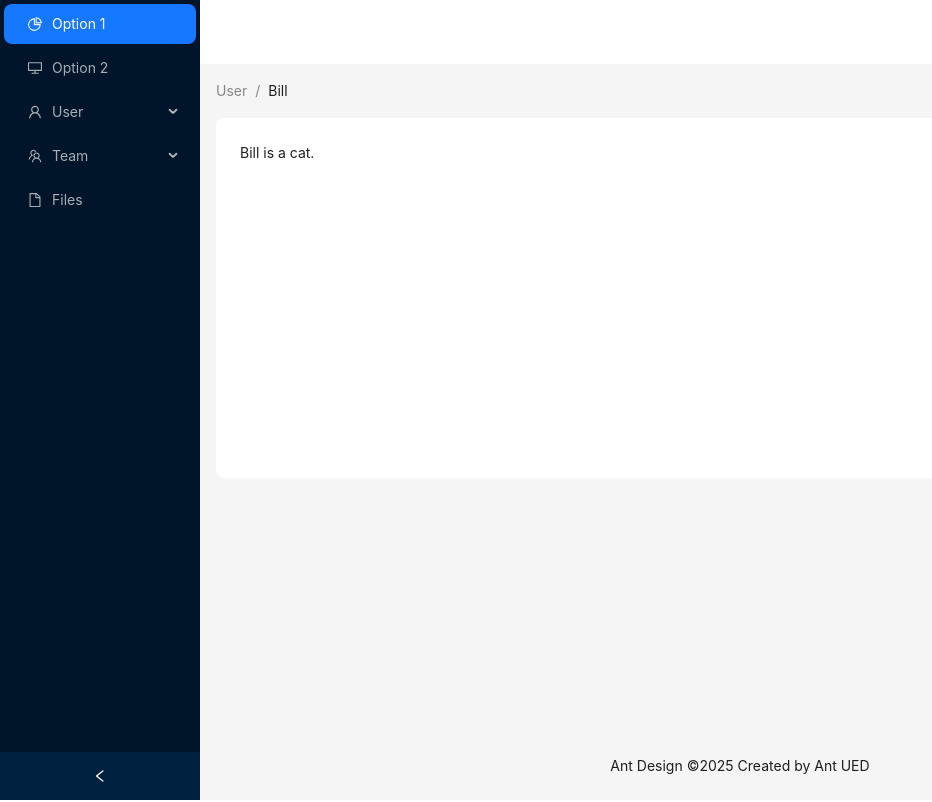
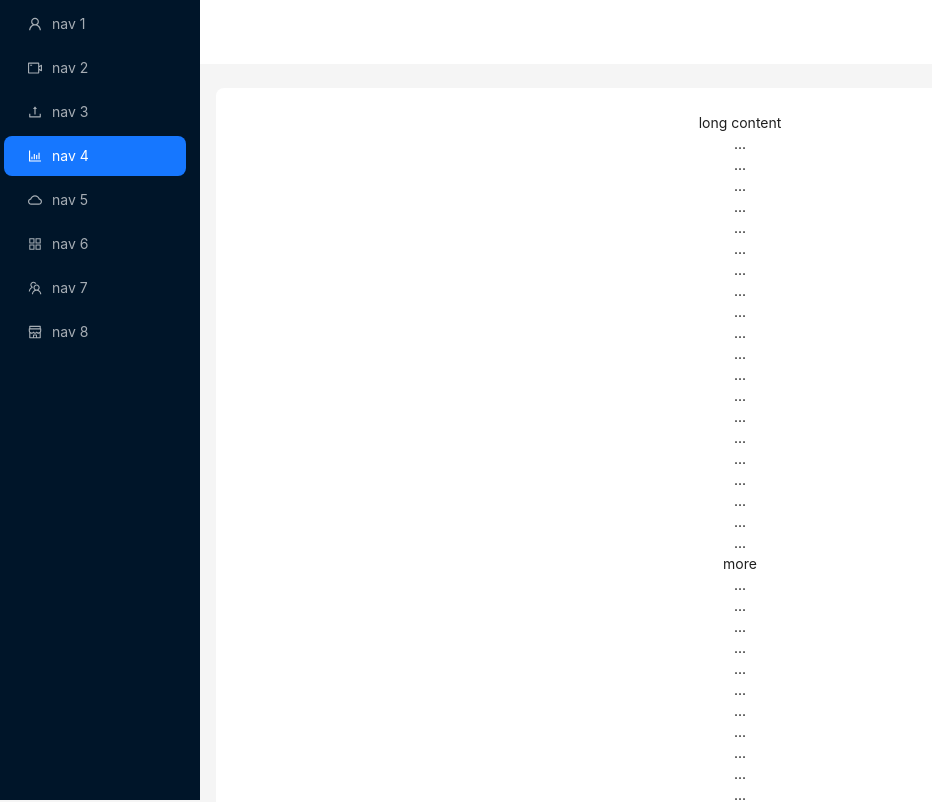
Before and after one commit to SWP391nhom3/Second-hand-EV-Battery-Trading-Platform-FE, a React (Vite) app: page /dashboard in a window 1280 px wide. Shown: the top 802 px of the page, without its empty margins (0-932 px from the left). Built offline with nearby package versions, Linux system fonts and the light colour scheme.

Commit message:
Update dashboard, create file homepage

```diff
--- a/src/components/dashboard/index.jsx
+++ b/src/components/dashboard/index.jsx
@@ -1,71 +1,76 @@
-import React, { useState } from "react";
+import React from "react";
 import {
-  DesktopOutlined,
-  FileOutlined,
-  PieChartOutlined,
+  AppstoreOutlined,
+  BarChartOutlined,
+  CloudOutlined,
+  ShopOutlined,
   TeamOutlined,
+  UploadOutlined,
   UserOutlined,
+  VideoCameraOutlined,
 } from "@ant-design/icons";
-import { Breadcrumb, Layout, Menu, theme } from "antd";
+import { Layout, Menu, theme } from "antd";
 const { Header, Content, Footer, Sider } = Layout;
-function getItem(label, key, icon, children) {
-  return {
-    key,
-    icon,
-    children,
-    label,
-  };
-}
+const siderStyle = {
+  overflow: "auto",
+  height: "100vh",
+  position: "sticky",
+  insetInlineStart: 0,
+  top: 0,
+  bottom: 0,
+  scrollbarWidth: "thin",
+  scrollbarGutter: "stable",
+};
 const items = [
-  getItem("Option 1", "1", <PieChartOutlined />),
-  getItem("Option 2", "2", <DesktopOutlined />),
-  getItem("User", "sub1", <UserOutlined />, [
-    getItem("Tom", "3"),
-    getItem("Bill", "4"),
-    getItem("Alex", "5"),
-  ]),
-  getItem("Team", "sub2", <TeamOutlined />, [
-    getItem("Team 1", "6"),
-    getItem("Team 2", "8"),
-  ]),
-  getItem("Files", "9", <FileOutlined />),
-];
+  UserOutlined,
+  VideoCameraOutlined,
+  UploadOutlined,
+  BarChartOutlined,
+  CloudOutlined,
+  AppstoreOutlined,
+  TeamOutlined,
+  ShopOutlined,
+].map((icon, index) => ({
+  key: String(index + 1),
+  icon: React.createElement(icon),
+  label: `nav ${index + 1}`,
+}));
 const Dashboard = () => {
-  const [collapsed, setCollapsed] = useState(false);
   const {
     token: { colorBgContainer, borderRadiusLG },
   } = theme.useToken();
   return (
-    <Layout style={{ minHeight: "100vh" }}>
-      <Sider
-        collapsible
-        collapsed={collapsed}
-        onCollapse={(value) => setCollapsed(value)}
-      >
+    <Layout hasSider>
+      <Sider style={siderStyle}>
         <div className="demo-logo-vertical" />
         <Menu
           theme="dark"
-          defaultSelectedKeys={["1"]}
           mode="inline"
+          defaultSelectedKeys={["4"]}
           items={items}
         />
       </Sider>
       <Layout>
         <Header style={{ padding: 0, background: colorBgContainer }} />
-        <Content style={{ margin: "0 16px" }}>
-          <Breadcrumb
-            style={{ margin: "16px 0" }}
-            items={[{ title: "User" }, { title: "Bill" }]}
-          />
+        <Content style={{ margin: "24px 16px 0", overflow: "initial" }}>
           <div
             style={{
               padding: 24,
-              minHeight: 360,
+              textAlign: "center",
               background: colorBgContainer,
               borderRadius: borderRadiusLG,
             }}
           >
-            Bill is a cat.
+            <p>long content</p>
+            {
+              // indicates very long content
+              Array.from({ length: 100 }, (_, index) => (
+                <React.Fragment key={index}>
+                  {index % 20 === 0 && index ? "more" : "..."}
+                  <br />
+                </React.Fragment>
+              ))
+            }
           </div>
         </Content>
         <Footer style={{ textAlign: "center" }}>
```
Also changed, not shown: src/components/home-page/body/index.jsx (added), src/components/home-page/footer/index.jsx (added), src/components/home-page/header/index.jsx (added).
